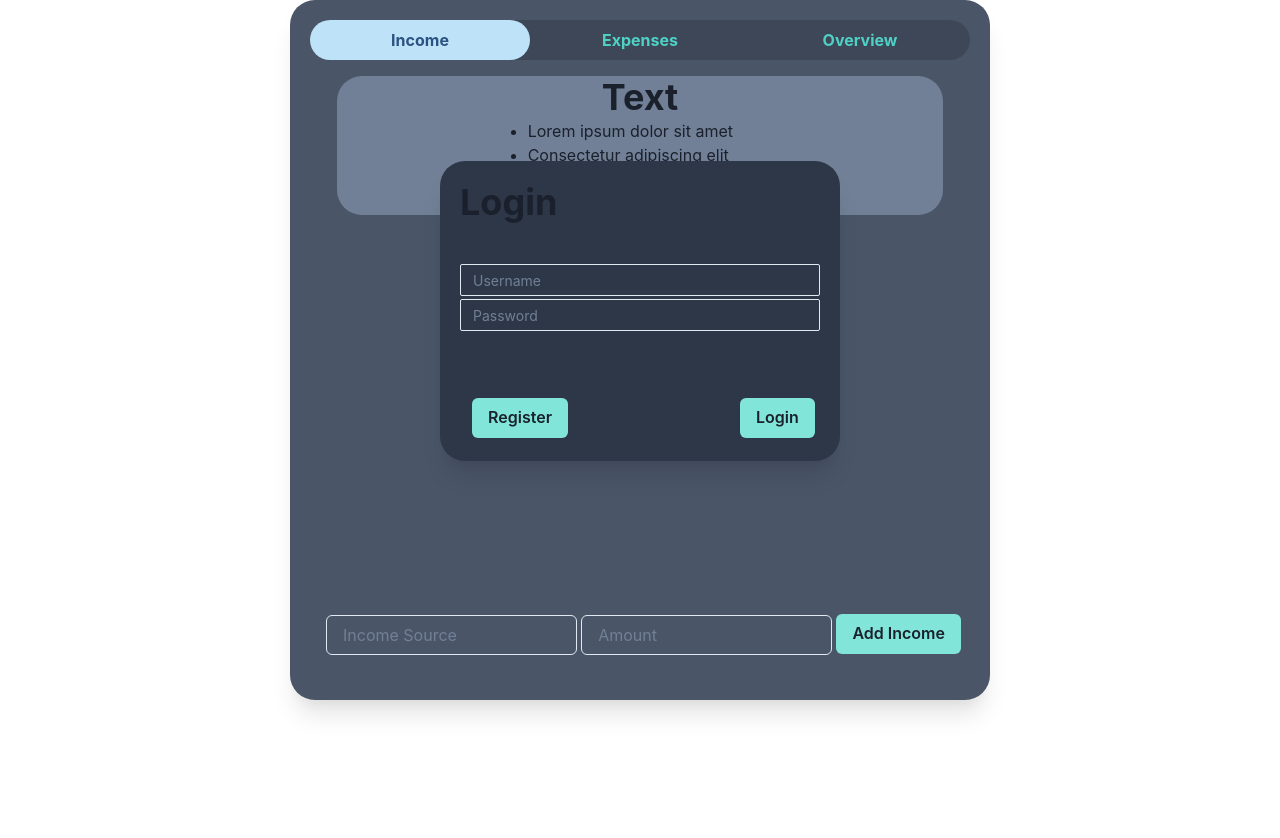
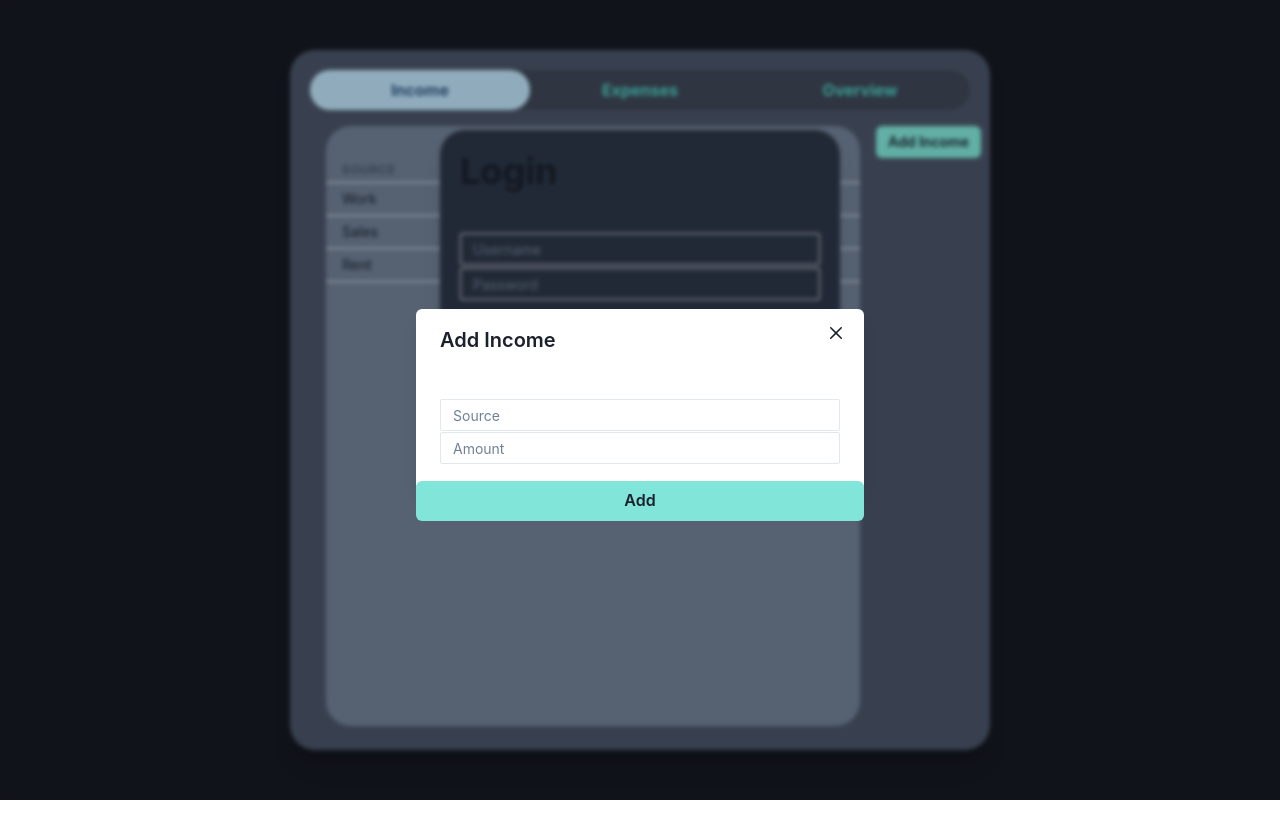
Before and after one commit to TalvenlapsiDot/BudjettiApp, a React (Vite) app in the folder BudgetApp/reactapp/: page / in a window 1280 px wide. Both pictures are taken after a click on the button "Add Income". Shown: the top 838 px of the page. Before the commit the page ends 800 px from the top, so only its background shows below. Built offline with nearby package versions, Linux system fonts and the light colour scheme.

Commit message:
Fix styling & modals

```diff
--- a/BudgetApp/reactapp/src/App.jsx
+++ b/BudgetApp/reactapp/src/App.jsx
@@ -2,6 +2,7 @@ import {Box, Button, Container, Flex, Divider, Tabs, TabList, TabPanels, Tab, Ta
 import { useState } from 'react';
 /* Remember to import useState you dingus I know you'll forget it in future TALVI.
 So when you come to debug it THIS IS WHY IT DOESN'T WORK. */
+import './styles.css'
 import Login from './components/Login';
 import Income from './components/Income';
 
--- a/BudgetApp/reactapp/src/components/Income.jsx
+++ b/BudgetApp/reactapp/src/components/Income.jsx
@@ -1,40 +1,90 @@
 import { useState, useCallback } from 'react'
-import {Box, Button, Container, Flex, Heading, Input, List, ListItem, ListIcon, OrderedList, UnorderedList, } from '@chakra-ui/react'
+import {Box, Button, Container, Flex, Input, Modal, ModalOverlay, ModalContent, ModalHeader, ModalFooter, ModalBody,
+    ModalCloseButton, Table, Thead, Tbody, Tfoot, Tr, Th, Td, TableCaption, TableContainer, useToast, useDisclosure} from '@chakra-ui/react'
 
 const Income = () => {
+
+  const { isOpen, onOpen, onClose } = useDisclosure()
+  const toast = useToast();
 
   return (
     //Maybe Card instead of Container
     //https://chakra-ui.com/docs/components/card
-    // and maybe Table instead of list
-    // https://chakra-ui.com/docs/components/table
     <>
-    <Container bg='gray.500' borderRadius='25' centerContent>
-        <Heading>Text</Heading>
-        <UnorderedList>
-            <ListItem>Lorem ipsum dolor sit amet</ListItem>
-            <ListItem>Consectetur adipiscing elit</ListItem>
-            <ListItem>Integer molestie lorem at massa</ListItem>
-            <ListItem>Facilisis in pretium nisl aliquet</ListItem>
-        </UnorderedList>
-     </Container>
-    < Input
-         width="40%"
-         bottom='-400'
-         left=''
-         size='md'
-         placeholder='Income Source'/>
-    < Input
-         width="40%"
-         bottom='-400'
-         left='1'
-         size='md'
-         placeholder='Amount'/>
-      <Button
-         bottom='-397'
-         left='2'
+    <Box bg='gray.500' borderRadius='25' width='85%' height='600'>
+    <Button
+         left='550'
          variant='ghost'
-         backgroundColor='teal.200'> Add Income</Button>
+         size='sm'
+         backgroundColor='teal.200'
+         onClick={onOpen}> Add Income</Button>
+        <TableContainer>
+    <Table size='sm'>
+    <Thead>
+      <Tr>
+        <Th>Source</Th>
+        <Th>Amount</Th>
+      </Tr>
+    </Thead>
+    <Tbody>
+      <Tr>
+        <Td>Work</Td>
+        <Td>234</Td>
+      </Tr>
+      <Tr>
+        <Td>Sales</Td>
+        <Td>54222</Td>
+      </Tr>
+      <Tr>
+        <Td>Rent</Td>
+        <Td>546</Td>
+      </Tr>
+    </Tbody>
+  </Table>
+</TableContainer>
+
+            <Modal
+                isOpen={isOpen} onClose={onClose} isCentered
+                p="5"
+                borderRadius="25"
+                boxShadow="xl"
+                zIndex="1"
+            >
+            <ModalOverlay
+            bg='blackAlpha.400'
+            backdropFilter='blur(2px)'/>
+            <ModalContent>
+                <ModalHeader>Add Income</ModalHeader>
+                <ModalCloseButton/>
+                <ModalBody>
+            < Input
+                width="100%"
+                top='5'
+                size='sm'
+                placeholder='Source'/>
+            < Input
+                width="100%"
+                top='21'
+                size='sm'
+                placeholder='Amount'/>
+            </ModalBody>
+            <Button
+                top='30px'
+                variant='ghost'
+                backgroundColor='teal.200'
+                //Turn this into promise-based later
+                // https://chakra-ui.com/docs/components/toast
+                onClick={() => toast({
+                    title: 'Added',
+                    description: 'Successfully added income',
+                    status: 'success',
+                    duration: 2000,
+                    isClosable: true,
+                })}
+                > Add </Button>
+                </ModalContent>
+            </Modal>
+     </Box>
     </>
   )
 }
--- a/BudgetApp/reactapp/src/components/Login.jsx
+++ b/BudgetApp/reactapp/src/components/Login.jsx
@@ -21,7 +21,7 @@ const Login = () => {
         { !login &&
             <Box
                 pos='relative'
-                bottom='200'
+                bottom='700'
                 w="400px"
                 h="300px"
                 bg="gray.700"
@@ -59,9 +59,9 @@ const Login = () => {
             <Button
                 variant='ghost'
                 backgroundColor='teal.200'
-                size='sm'
-                left='280'
-                bottom='520'
+                size='xs'
+                left='300'
+                bottom='930'
                 rightIcon={<ArrowRightIcon />}
                 onClick={() => logUserIn(false)}> Log Out</Button>
         }
```
